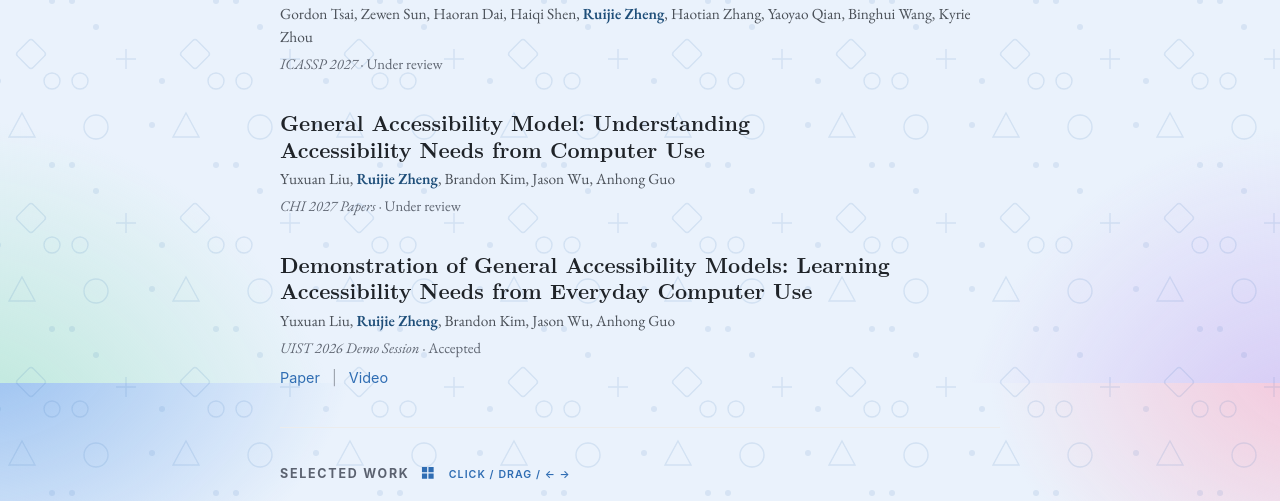
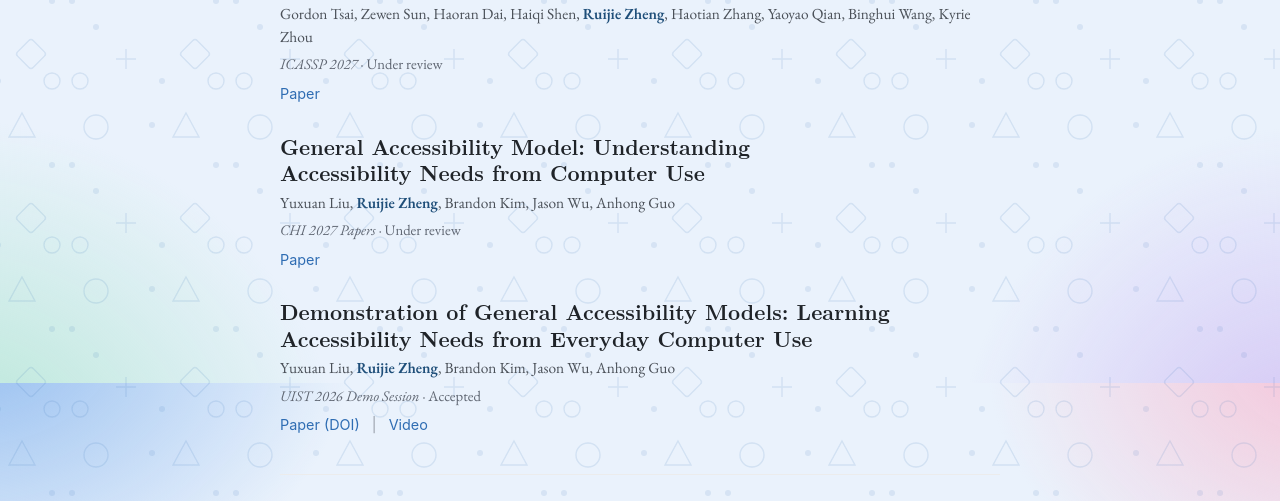
Before and after one commit to ruijiezh67/ruijiezh67.github.io, a plain HTML site: page index.html in a window 1280 px wide. Shown: the part 1217-1718 px from the top of the page. Drawn offline with nearby package versions, Linux system fonts and the light colour scheme; a web font is replaced by a local one.

Commit message:
Publications: add CHI 2027 and ICASSP 2027 paper links; UIST via DOI
- Host anonymized CHI 2027 review copy and ICASSP 2027 review copy in assets
- Link both under-review papers from the Publications list
- UIST 2026 demo links now point to the DOI
- Update CV PDF (SJTU major GPA 3.78)

Co-Authored-By: Claude Haiku 5.5 <noreply@anthropic.com>

```diff
--- a/index.html
+++ b/index.html
@@ -142,22 +142,28 @@
             <h3 class="pub-title">Weather-Guard: A Real-Time Dynamic Contextual Guardrail for Agentic AI Interactions</h3>
             <p class="pub-authors">Gordon Tsai, Zewen Sun, Haoran Dai, Haiqi Shen, <strong>Ruijie Zheng</strong>, Haotian Zhang, Yaoyao Qian, Binghui Wang, Kyrie Zhou</p>
             <p class="pub-venue"><em>ICASSP 2027</em> &middot; Under review</p>
+            <p class="pub-meta-links">
+              <a href="assets/Weather-Guard_ICASSP2027_under_review.pdf" target="_blank" rel="noreferrer">Paper</a>
+            </p>
           </article>
 
           <article class="pub reveal">
             <h3 class="pub-title">General Accessibility Model: Understanding Accessibility Needs from Computer Use</h3>
             <p class="pub-authors">Yuxuan Liu, <strong>Ruijie Zheng</strong>, Brandon Kim, Jason Wu, Anhong Guo</p>
             <p class="pub-venue"><em>CHI 2027 Papers</em> &middot; Under review</p>
+            <p class="pub-meta-links">
+              <a href="assets/GAM_CHI2027_under_review.pdf" target="_blank" rel="noreferrer">Paper</a>
+            </p>
           </article>
 
           <article class="pub reveal">
             <h3 class="pub-title">
-              <a href="assets/GAM_UIST2026_demo.pdf" target="_blank" rel="noreferrer">Demonstration of General Accessibility Models: Learning Accessibility Needs from Everyday Computer Use</a>
+              <a href="https://doi.org/10.1145/3830397.3842459" target="_blank" rel="noreferrer">Demonstration of General Accessibility Models: Learning Accessibility Needs from Everyday Computer Use</a>
             </h3>
             <p class="pub-authors">Yuxuan Liu, <strong>Ruijie Zheng</strong>, Brandon Kim, Jason Wu, Anhong Guo</p>
             <p class="pub-venue"><em>UIST 2026 Demo Session</em> &middot; Accepted</p>
             <p class="pub-meta-links">
-              <a href="assets/GAM_UIST2026_demo.pdf" target="_blank" rel="noreferrer">Paper</a>
+              <a href="https://doi.org/10.1145/3830397.3842459" target="_blank" rel="noreferrer">Paper (DOI)</a>
               <span class="sep">|</span>
               <a href="assets/GAM_UIST2026_demo.mp4" target="_blank" rel="noreferrer">Video</a>
             </p>
```
Also changed, not shown: 4 other files.
